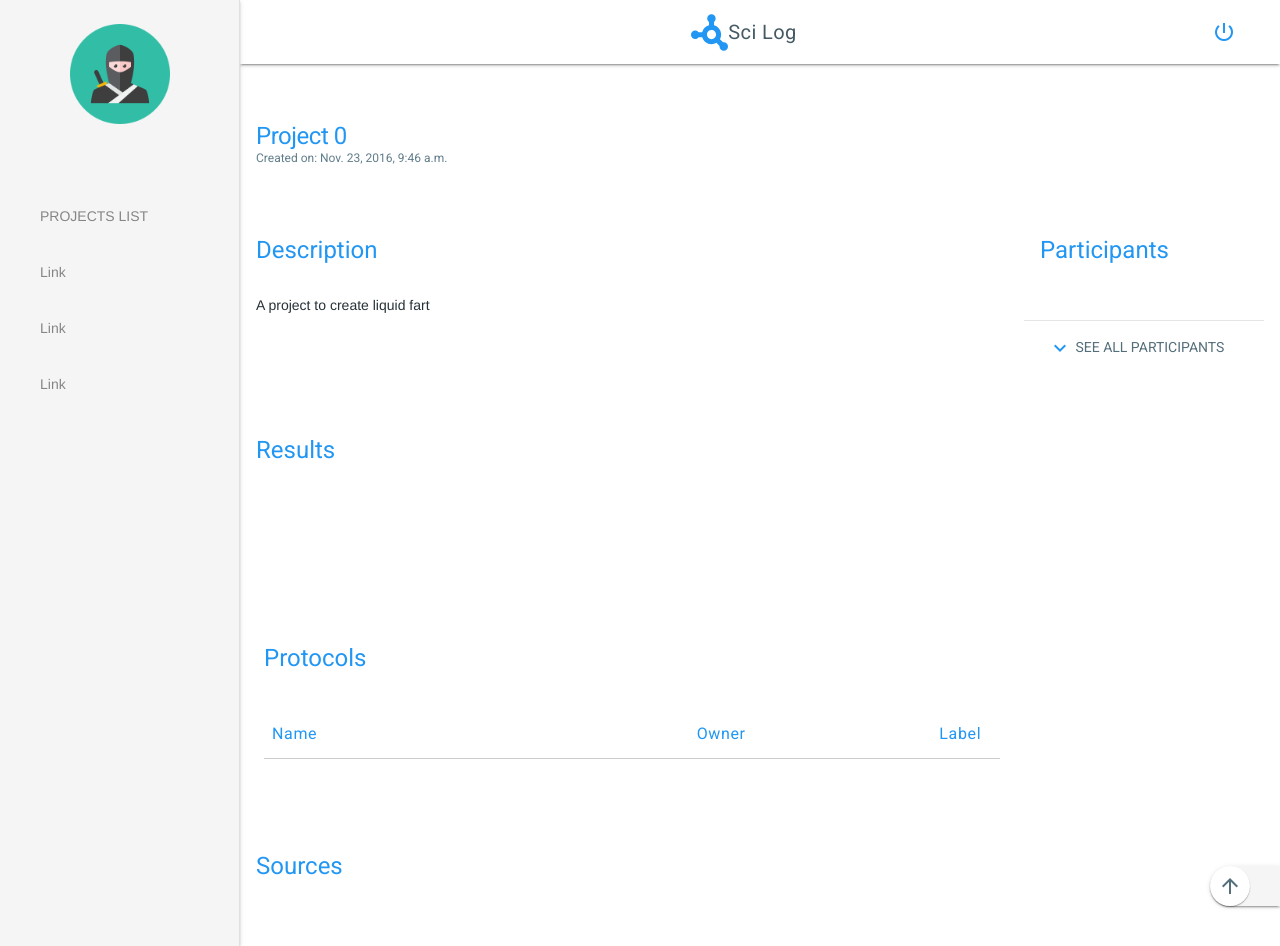
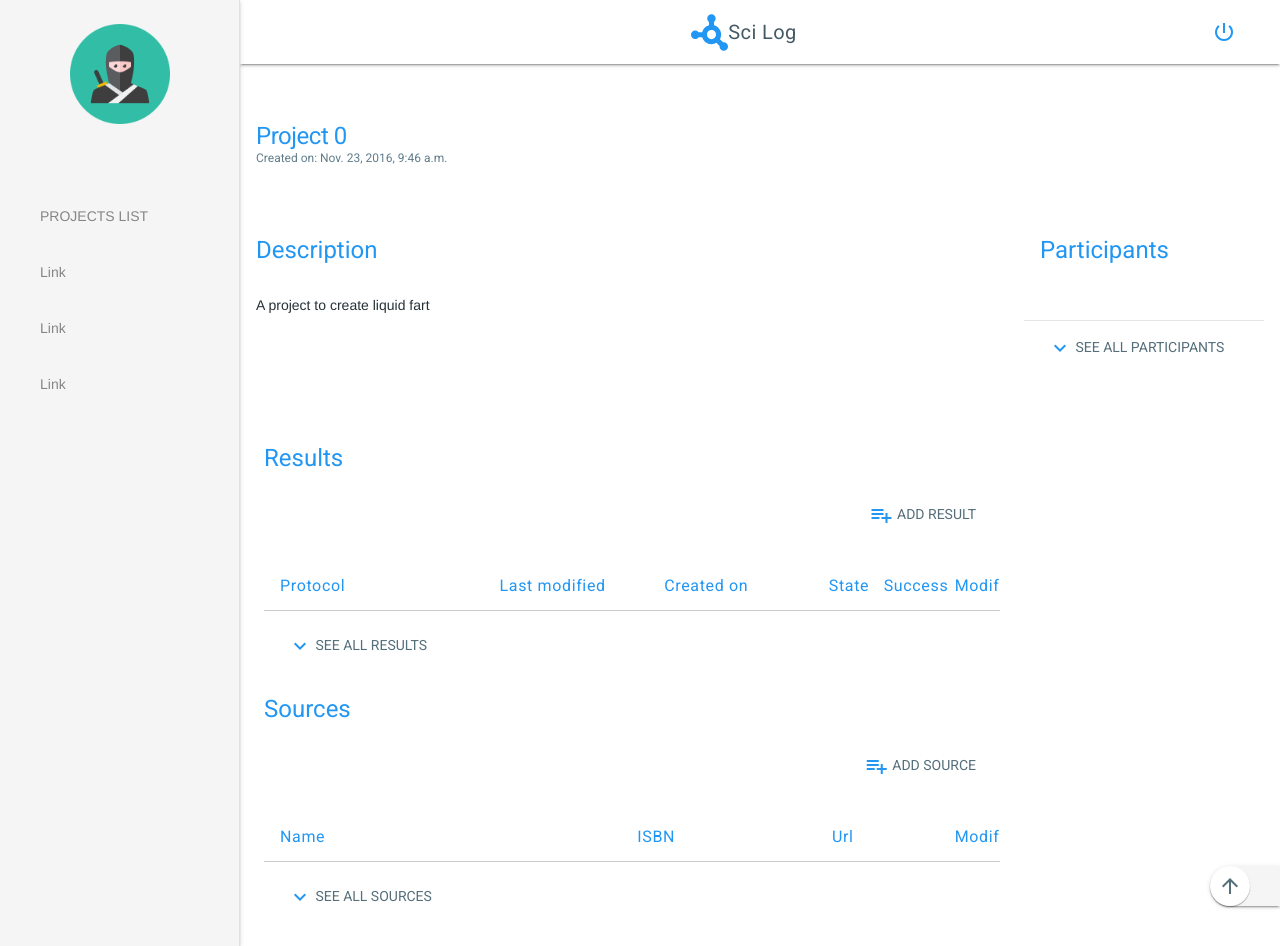
Before and after one commit to CLGinc/fictional-fiesta, a Django app: template projects/templates/project.html in a window 1280 px wide. Run offline with Django 3.2, Linux system fonts and the light colour scheme; the template is opened without the code that fills it: values that come from a table or form of the project are taken from there, others are empty; data comes from the database, SQL or seed files in the repository; parts of the project's set-up code (start-up, migrations or seed data) failed here and were passed over; some libraries are stand-ins or nearby versions.

Commit message:
update result, protocols and sources sections

```diff
--- a/SciLog/static/front/css/custom.css
+++ b/SciLog/static/front/css/custom.css
@@ -16,6 +16,14 @@
 }
 .margin--bottom-16 {
   margin-bottom: 16px;
+}
+.margin--bottom-0 {
+  margin-bottom: 0;
+}
+.center {
+  display: block;
+  margin-left: auto;
+  margin-right: auto;
 }
 .padding-40 {
   padding: 25px;
@@ -122,6 +130,17 @@ a {
 .list--link:hover {
   color: #2196f3;
 }
+.list--link-edit,.list--link-remove {
+  font-size: 18px;
+}
+.list--link-edit:hover {
+  color: #ff9800!important;
+  cursor: pointer;
+}
+.list--link-remove:hover {
+  color: #ff1744!important;
+  cursor: pointer;
+}
 
 /* Filter */
 .filter-form {
--- a/projects/templates/project.html
+++ b/projects/templates/project.html
@@ -21,66 +21,160 @@
             <div class="mdl-card__supporting-text mdl-color-text--blue-grey-900 padding--left-none">
               {{ selected_project.description }}
             </div>
-          </div><div class="mdl-card width--full">
+          </div>
+          {% if selected_project.results %}
+          <div class="mdl-card mdl-cell mdl-cell--12-col">
             <div class="mdl-card__title mdl-color-text--blue-500 padding--left-none">
               <h2 class="mdl-card__title-text">Results</h2>
             </div>
-          	<ul class="mdl-list mdl-cell mdl-cell--12-col margin--left-0">
-              {% for protocol, stats in protocols.items %}
-          		<li class="mdl-grid mdl-grid--no-spacing mdl-list__item border--bottom margin--bottom-16">
-          			<div class="mdl-grid mdl-grid--no-spacing mdl-cell mdl-cell--6-col mdl-list__item-primary-content protocol-list">
-                  <div class="mdl-color-text--blue-500 mdl-typography--subhead mdl-cell mdl-cell--12-col">Name</div>
-                  <div class="mdl-cell mdl-cell--12-col">{{ protocol.name }}</div>
-                  <div class="mdl-color-text--blue-500 mdl-typography--subhead mdl-cell mdl-cell--12-col">Owner</div>
-                  <div class="mdl-cell mdl-cell--12-col">{{ protocol.get_owner }}</div>
-                  <div class="mdl-color-text--blue-500 mdl-typography--subhead mdl-cell mdl-cell--12-col">Label</div>
-                  <div class="mdl-cell mdl-cell--12-col">{{ protocol.label }}</div>
+            <div class="mdl-card__actions">
+              <a class="mdl-button mdl-color-text--blue-grey-600 mdl-js-button mdl-js-ripple-effect right">
+                <i class="material-icons mdl-color-text--blue-500">playlist_add</i> Add result
+              </a>
             </div>
-          			<div class="mdl-grid mdl-grid--no-spacing mdl-cell mdl-cell--6-col mdl-list__item-primary-content protocol-list">
-                  <div class="mdl-color-text--blue-500 mdl-typography--subhead mdl-cell mdl-cell--12-col">Experiments</div>
-                  <div class="mdl-cell mdl-cell--4-col">Total: {{ stats.total }}</div>
-                  <div class="mdl-cell mdl-cell--4-col">Completed: {{ stats.finished }}</div>
-                  <div class="mdl-cell mdl-cell--4-col">Successful: {{ stats.successful }}</div>
-                  <div class="mdl-color-text--blue-500 mdl-typography--subhead mdl-cell mdl-cell--12-col">Steps</div>
-                  <div class="mdl-cell mdl-cell--12-col">{{ stats.procedures }}</div>
+          	<ul class="mdl-list margin--bottom-0">
+              <li class="mdl-grid mdl-grid--no-spacing mdl-cell--hide-phone mdl-list__item border--bottom mdl-color-text--blue-500">
+                <div class="mdl-grid mdl-cell mdl-cell--11-col">
+                  <div class="mdl-cell mdl-cell--4-col">Protocol</div>
+                  <div class="mdl-cell mdl-cell--3-col">Last modified</div>
+                  <div class="mdl-cell mdl-cell--3-col">Created on</div>
+                  <div class="mdl-cell mdl-cell--1-col">State</div>
+                  <div class="mdl-cell mdl-cell--1-col">Success</div>
+                </div>
+                <div class="mdl-grid mdl-cell mdl-cell--1-col">
+                  <div class="mdl-cell mdl-cell--1-col">Modify</div>
+                </div>
+              </li>
+              {% for result in selected_project.results.all %}
+          		<li class="mdl-list__item border--bottom mdl-grid mdl-grid--no-spacing">
+                <a href="/resultid/" class="links--wrap mdl-grid mdl-cell mdl-cell--11-col list--link">
+                  <div class="mdl-cell mdl-cell--4-col">{{ result.protocol }}</div>
+                  <div class="mdl-cell mdl-cell--3-col">{{ result.datetime_created }}</div>
+                  <div class="mdl-cell mdl-cell--3-col">{{ result.datetime_created }}</div>
+                  <div class="mdl-cell mdl-cell--1-col">{{ result.state }}</div>
+                  {% if result.is_successful == True %}
+                  <div class="mdl-cell mdl-cell--1-col mdl-color-text--green-600 mdl-typography--text-center">Yes</div>
+                  {% else %}
+                  <div class="mdl-cell mdl-cell--1-col mdl-color-text--pink-600 mdl-typography--text-center">No</div>
+                  {% endif %}
+                </a>
+                <div class="mdl-grid mdl-cell mdl-cell--1-col mdl-cell--12-col-phone">
+                  <button class="mdl-button mdl-js-button mdl-button--icon mdl-color-text--blue-grey-600">
+                    <i class="material-icons list--link-edit">edit</i>
+                  </button>
+                  <button class="mdl-button mdl-js-button mdl-button--icon mdl-color-text--blue-grey-600">
+                    <i class="material-icons list--link-remove">clear</i>
+                  </button>
                 </div>
           		</li>
               {% endfor %}
           	</ul>
+            <div class="mdl-card__actions">
+              <a class="mdl-button mdl-js-button mdl-js-ripple-effect mdl-color-text--blue-grey-600">
+                <i class="material-icons mdl-color-text--blue-500">expand_more</i>
+                See all results
+              </a>
             </div>
+          </div>
+          {% endif %}
+          {% if protocols %}
           <div class="mdl-card mdl-cell mdl-cell--12-col">
             <div class="mdl-card__title mdl-color-text--blue-500 padding--left-none">
               <h2 class="mdl-card__title-text">Protocols</h2>
             </div>
-          	<ul class="mdl-list">
-              <li class="mdl-grid mdl-cell--hide-phone mdl-list__item border--bottom mdl-color-text--blue-500 padding--left-none">
+            <div class="mdl-card__actions">
+              <a class="mdl-button mdl-color-text--blue-grey-600 mdl-js-button mdl-js-ripple-effect right">
+                <i class="material-icons mdl-color-text--blue-500">playlist_add</i> Add protocol
+              </a>
+            </div>
+          	<ul class="mdl-list margin--bottom-0">
+              <li class="mdl-grid mdl-grid--no-spacing mdl-cell--hide-phone mdl-list__item border--bottom mdl-color-text--blue-500">
+                <div class="mdl-grid mdl-cell mdl-cell--11-col">
                   <div class="mdl-cell mdl-cell--7-col">Name</div>
                   <div class="mdl-cell mdl-cell--4-col">Owner</div>
                   <div class="mdl-cell mdl-cell--1-col">Label</div>
+                </div>
+                <div class="mdl-grid mdl-cell mdl-cell--1-col">
+                  <div class="mdl-cell mdl-cell--1-col">Modify</div>
+                </div>
               </li>
               {% for protocol, stats in protocols.items %}
-              <a href="/resultid/" class="links--wrap">
-            		<li class="mdl-grid mdl-list__item border--bottom padding--left-none list--link">
+          		<li class="mdl-list__item border--bottom mdl-grid mdl-grid--no-spacing">
+                <a href="/resultid/" class="links--wrap mdl-grid mdl-cell mdl-cell--11-col list--link">
                   <div class="mdl-cell mdl-cell--7-col">{{ protocol.name }}</div>
                   <div class="mdl-cell mdl-cell--4-col">{{ protocol.get_owner }}</div>
                   <div class="mdl-cell mdl-cell--1-col">{{ protocol.label }}</div>
+                </a>
+                <div class="mdl-grid mdl-cell mdl-cell--1-col mdl-cell--12-col-phone">
+                  <button class="mdl-button mdl-js-button mdl-button--icon mdl-color-text--blue-grey-600">
+                    <i class="material-icons list--link-edit">edit</i>
+                  </button>
+                  <button class="mdl-button mdl-js-button mdl-button--icon mdl-color-text--blue-grey-600">
+                    <i class="material-icons list--link-remove">clear</i>
+                  </button>
+                </div>
           		</li>
-              </a>
               {% endfor %}
           	</ul>
+            <div class="mdl-card__actions">
+              <a class="mdl-button mdl-js-button mdl-js-ripple-effect mdl-color-text--blue-grey-600">
+                <i class="material-icons mdl-color-text--blue-500">expand_more</i>
+                See all protocols
+              </a>
             </div>
-          <div class="mdl-card width--full">
+          </div>
+          {% endif %}
+          {% if selected_project.sources %}
+          <div class="mdl-card mdl-cell mdl-cell--12-col">
             <div class="mdl-card__title mdl-color-text--blue-500 padding--left-none">
               <h2 class="mdl-card__title-text">Sources</h2>
             </div>
-            <div class="mdl-card__supporting-text mdl-color-text--blue-grey-900 padding--left-none">
+            <div class="mdl-card__actions">
+              <a class="mdl-button mdl-color-text--blue-grey-600 mdl-js-button mdl-js-ripple-effect right">
+                <i class="material-icons mdl-color-text--blue-500">playlist_add</i> Add source
+              </a>
+            </div>
+          	<ul class="mdl-list margin--bottom-0">
+              <li class="mdl-grid mdl-grid--no-spacing mdl-cell--hide-phone mdl-list__item border--bottom mdl-color-text--blue-500">
+                <div class="mdl-grid mdl-cell mdl-cell--9-col">
+                  <div class="mdl-cell mdl-cell--8-col">Name</div>
+                  <div class="mdl-cell mdl-cell--4-col">ISBN</div>
+                </div>
+                <div class="mdl-grid mdl-cell mdl-cell--2-col">
+                  <div class="mdl-cell mdl-cell--7-col">Url</div>
+                </div>
+                <div class="mdl-grid mdl-cell mdl-cell--1-col">
+                  <div class="mdl-cell mdl-cell--1-col">Modify</div>
+                </div>
+              </li>
               {% for source in selected_project.sources.all %}
-                {{ source.name }}<br/>
-                {{ source.url }}<br/>
-                {{ source.isbn }}<br/>
+          		<li class="mdl-list__item border--bottom mdl-grid mdl-grid--no-spacing">
+                <a href="/resultid/" class="links--wrap mdl-grid mdl-cell mdl-cell--9-col list--link">
+                  <div class="mdl-cell mdl-cell--8-col">{{ source.name }}</div>
+                  <div class="mdl-cell mdl-cell--4-col">{{ source.isbn }}</div>
+                </a>
+                <div class="links--wrap mdl-grid mdl-cell mdl-cell--2-col list--link">
+                  <a href="{{ source.url }}" class="links--wrap mdl-cell mdl-cell--12-col">Visit site</a>
+                </div>
+                <div class="links--wrap mdl-grid mdl-cell mdl-cell--1-col mdl-cell--12-col-phone">
+                  <button class="mdl-button mdl-js-button mdl-button--icon mdl-color-text--blue-grey-600">
+                    <i class="material-icons list--link-edit">edit</i>
+                  </button>
+                  <button class="mdl-button mdl-js-button mdl-button--icon mdl-color-text--blue-grey-600">
+                    <i class="material-icons list--link-remove">clear</i>
+                  </button>
+                </div>
+          		</li>
               {% endfor %}
+          	</ul>
+            <div class="mdl-card__actions">
+              <a class="mdl-button mdl-js-button mdl-js-ripple-effect mdl-color-text--blue-grey-600">
+                <i class="material-icons mdl-color-text--blue-500">expand_more</i>
+                See all sources
+              </a>
             </div>
           </div>
+          {% endif %}
         </div>
         <div class="mdl-cell mdl-cell--3-col">
           <div class="mdl-card participant-list">
```
Also changed, not shown: projects/templates/projects_list.html (+5 -5 lines). Lines whose indentation alone changed are shown as unchanged.
